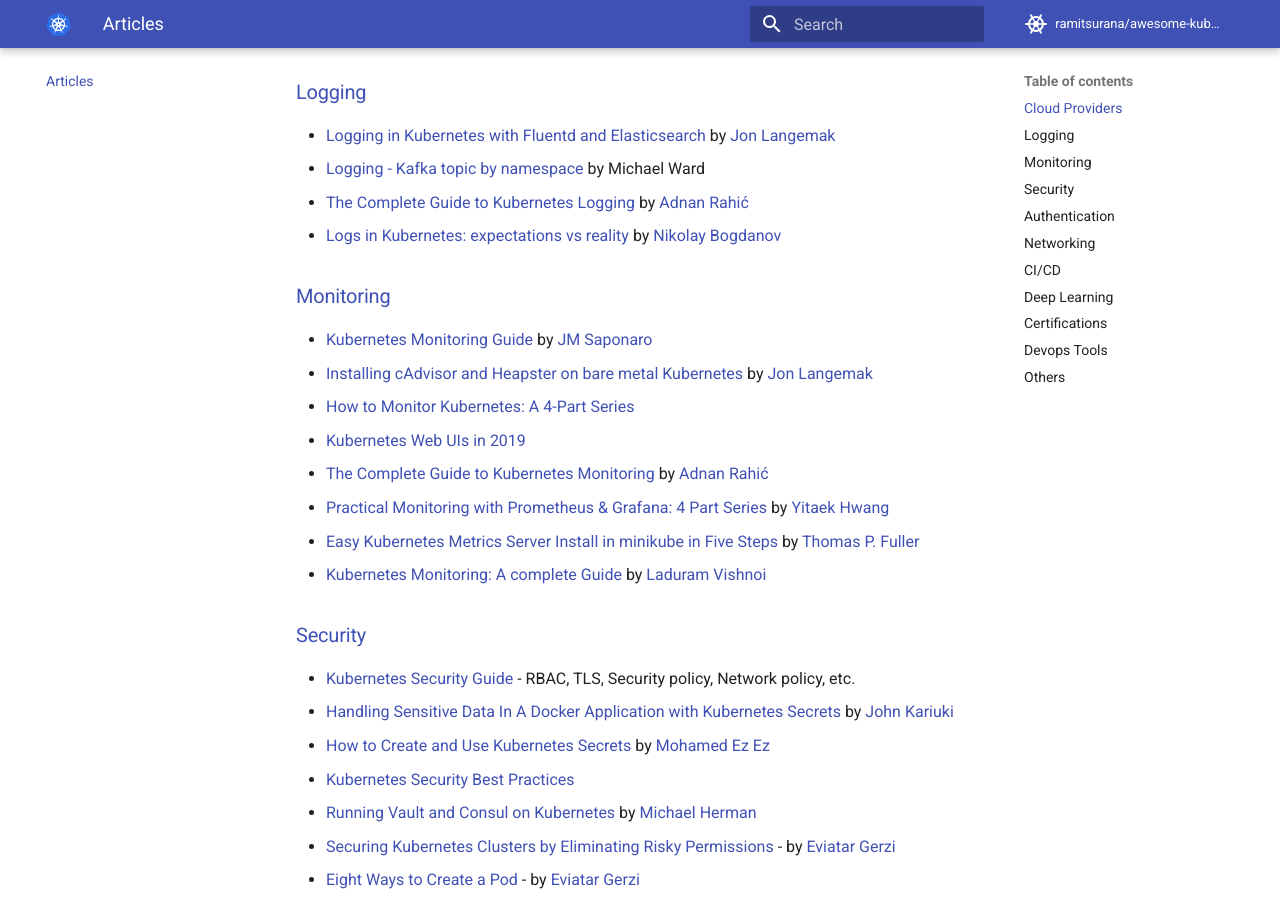
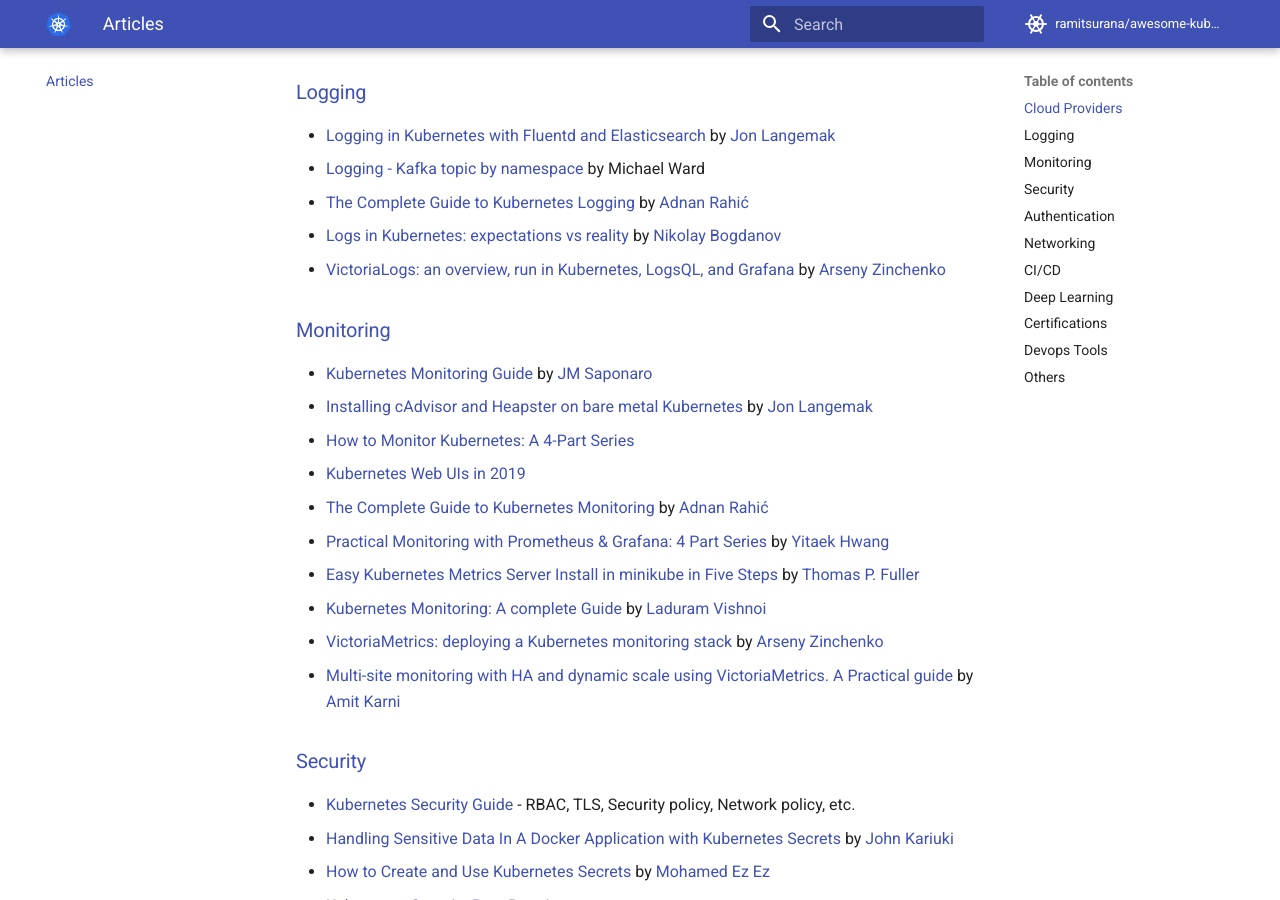
Before and after one commit to ramitsurana/awesome-kubernetes, an MkDocs documentation site: the page built from docs/articles/articles.md, in a window 1280 px wide and 900 px high, scrolled down 792 px. Built offline with MkDocs 1.6.1 and Material for MkDocs 9.7.7, drawn with Linux system fonts in a browser that asks for light colours; comment, search, counter and statistics services are not loaded.

Commit message:
docs/projects/projects.md: adds VictoriaMetrics and VictoriaLogs to the Monitoring Services section (#964)
* docs/projects/projects.md: adds VictoriaMetrics and VictoriaLogs to the Monitoring Services section

* docs/articles/articles.md: adds few articles about kubernetes & monitoring via VictoriaMetrics stack

* docs/articles/articles.md: adds an article about Kubernetes logging with VictoriaLogs

```diff
--- a/docs/articles/articles.md
+++ b/docs/articles/articles.md
@@ -17,14 +17,14 @@ Useful Articles
 - [Creating a Kubernetes Cluster on DigitalOcean with Python and Fabric](https://testdriven.io/creating-a-kubernetes-cluster-on-digitalocean)
 - [Deploy a Kubernetes development cluster with Juju!](http://insights.ubuntu.com/2015/07/23/deploy-a-kubernetes-development-cluster-with-juju-2/) by [Matt Bruzek](https://github.com/mbruzek)
 - [State of Managed Kubernetes 2020](https://medium.com/swlh/state-of-managed-kubernetes-2020-4be006643360) by [Yitaek Hwang](https://medium.com/@yitaek)
-- [Basics of autoscaling nodes and pods in Kubernetes](https://www.useanvil.com/blog/engineering/autoscaling-kubernetes-in-gke) by [Inshaal Amjad
-](https://www.linkedin.com/in/inshaal-amjad/)
+- [Basics of autoscaling nodes and pods in Kubernetes](https://www.useanvil.com/blog/engineering/autoscaling-kubernetes-in-gke) by [Inshaal Amjad](https://www.linkedin.com/in/inshaal-amjad/)
 
 ### [Logging](#logging)
 - [Logging in Kubernetes with Fluentd and Elasticsearch](http://www.dasblinkenlichten.com/logging-in-kubernetes-with-fluentd-and-elasticsearch/) by [Jon Langemak](https://twitter.com/blinken_lichten)
 - [Logging - Kafka topic by namespace](http://www.devoperandi.com/logging-kafka-topic-by-kubernetes-namespace/) by Michael Ward
 - [The Complete Guide to Kubernetes Logging](https://sematext.com/guides/kubernetes-logging/) by [Adnan Rahić](https://twitter.com/adnanrahic)
 - [Logs in Kubernetes: expectations vs reality](https://blog.palark.com/logs-in-kubernetes-expectations-vs-reality/) by [Nikolay Bogdanov](https://github.com/gyrter)
+- [VictoriaLogs: an overview, run in Kubernetes, LogsQL, and Grafana](https://rtfm.co.ua/en/victorialogs-an-overview-run-in-kubernetes-logsql-and-grafana/)  by [Arseny Zinchenko](https://www.linkedin.com/in/setevoy/)
 
 ### [Monitoring](#monitoring)
 
@@ -36,6 +36,8 @@ Useful Articles
 - [Practical Monitoring with Prometheus & Grafana: 4 Part Series](https://medium.com/@yitaek/practical-monitoring-with-prometheus-grafana-part-i-22d0f172f993) by [Yitaek Hwang](https://medium.com/@yitaek)
 - [Easy Kubernetes Metrics Server Install in minikube in Five Steps](https://thospfuller.com/2020/11/29/easy-kubernetes-metrics-server-install-in-minikube-in-five-steps/) by [Thomas P. Fuller](https://thospfuller.com/)
 - [Kubernetes Monitoring: A complete Guide](https://middleware.io/blog/kubernetes-monitoring/) by [Laduram Vishnoi](https://twitter.com/laduramvishnoi)
+- [VictoriaMetrics: deploying a Kubernetes monitoring stack](https://rtfm.co.ua/en/victoriametrics-deploying-a-kubernetes-monitoring-stack/) by [Arseny Zinchenko](https://www.linkedin.com/in/setevoy/)
+- [Multi-site monitoring with HA and dynamic scale using VictoriaMetrics. A Practical guide](https://medium.com/israeli-tech-radar/all-at-once-monster-multi-site-monitoring-platform-with-victoriametrics-ebed75c3c5e) by [Amit Karni](https://www.linkedin.com/in/amit-karni/)
 
 ### [Security](#security)
 
```
Also changed, not shown: docs/projects/projects.md (+2 -0 lines).
